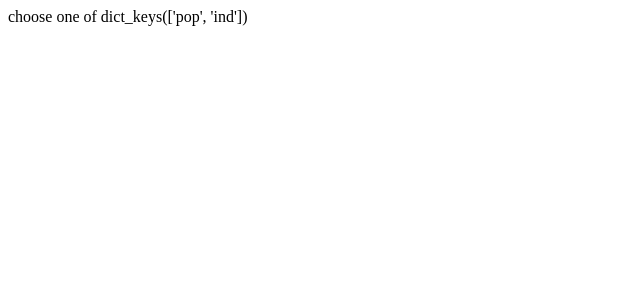
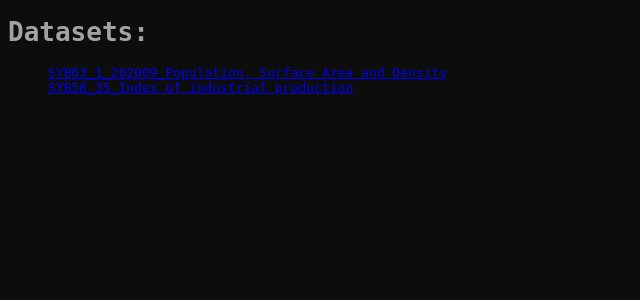
Before and after one commit to das800/opendata_kobaza, a Flask app: page / in a window 1280 px wide. Shown: the top 300 px of the page, without its empty margins (0-640 px from the left). Run offline with Flask 2, Linux system fonts and the light colour scheme.

Commit message:
made home page and base.html for everyone to extend

```diff
--- a/opendata_kobaza/servemetavars.py
+++ b/opendata_kobaza/servemetavars.py
@@ -19,7 +19,10 @@ ds_metavars_filenames = {
 
 @app.route('/')
 def main():
-    return f"choose one of {ds_metavars_filenames.keys()}"
+    ds_metavars_names = {ds_id: ds_metavars_filenames[ds_id][:-11] for ds_id in ds_metavars_filenames}
+    # return f"choose one of {ds_metavars_filenames.keys()}"
+
+    return render_template('home.html', ds_names_dict = ds_metavars_names)
 
 @app.route('/<dataset>')
 def dataset_page(dataset):
--- /dev/null
+++ b/opendata_kobaza/templates/base.html
@@ -0,0 +1,22 @@
+<!DOCTYPE html>
+<html>
+    <head>
+        <style>
+            * {
+                font-family: monospace;
+            }
+            body {
+                background-color: #0d0d0d;
+            }
+            p, h1, h2, h3, h4, h5, h6 {
+                color: #a3a3a3;
+            }
+            ul li {
+                list-style-type: none;
+            }
+        </style>
+    </head>
+    <body>
+        {% block content %} {% endblock %}
+    </body>
+</html>
--- /dev/null
+++ b/opendata_kobaza/templates/home.html
@@ -0,0 +1,9 @@
+{% extends 'base.html' %}
+{% block content %}
+    <h1>Datasets:</h1>
+    <ul>
+        {% for ds_id in ds_names_dict %}
+            <li><a href = "{{ url_for('dataset_page', dataset = ds_id) }}">{{ ds_names_dict[ds_id] }}</a></li>
+        {% endfor %}
+    </ul>
+{% endblock %}
```
Also changed, not shown: opendata_kobaza/templates/dataset_page.html (+3 -12 lines).
